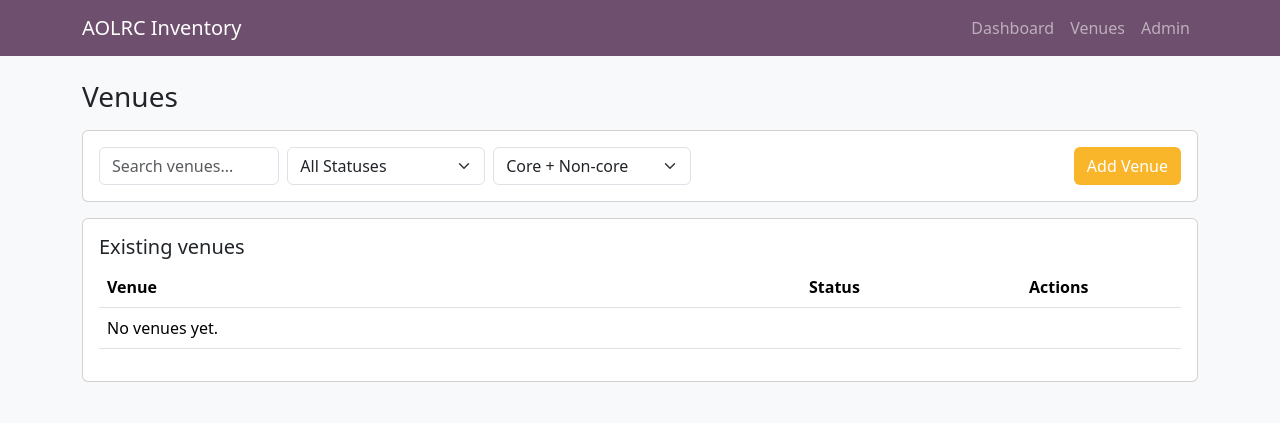
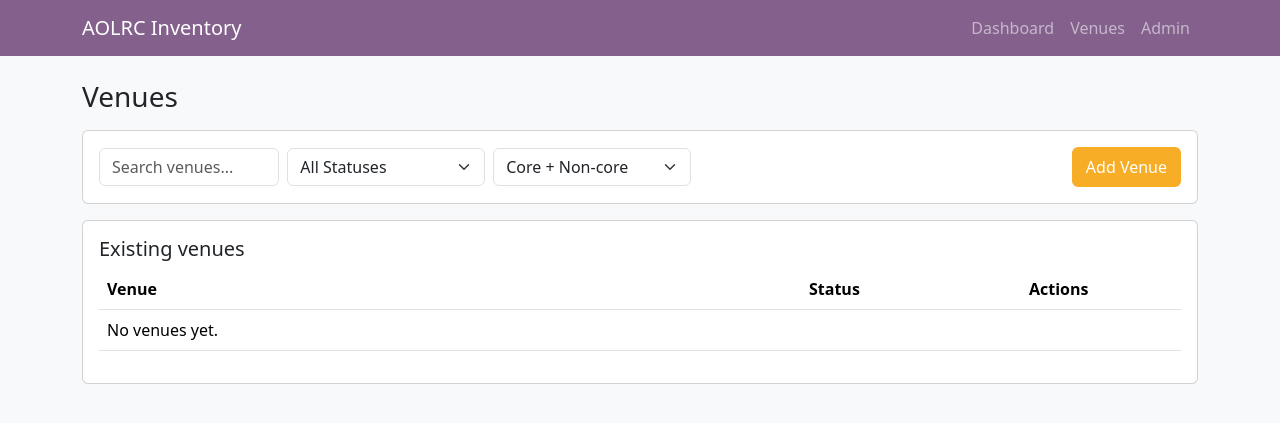
Before and after one commit to Usedpopcorn/AOLRC-Inventory-MS, a Flask app: page /venues in a window 1280 px wide. Shown: the top 423 px of the page. Run offline with Flask 3, Linux system fonts and the light colour scheme.

Commit message:
Enhance UI with new color variables and button styles; update Docker script to wait for web container readiness

```diff
--- a/static/css/styles.css
+++ b/static/css/styles.css
@@ -1,3 +1,74 @@
+:root {
+  --aolrc-purple: #84608C;
+  --aolrc-gold:   #F8AD26;
+  --aolrc-gold-hi: #FFDA94; /* optional */
+}
+
+/* AOLRC filled buttons: stay filled on hover/active/focus (no outline/transparent) */
+
+.btn-aolrc-primary {
+  background: var(--aolrc-purple) !important;
+  color: #fff !important;
+  border: 2px solid var(--aolrc-purple);
+  opacity: 1;
+}
+.btn-aolrc-primary:active,
+.btn-aolrc-primary:focus,
+.btn-aolrc-primary:focus-visible {
+  background: var(--aolrc-purple) !important;
+  color: #fff !important;
+  border-color: var(--aolrc-purple) !important;
+}
+.btn-aolrc-primary:focus-visible {
+  box-shadow: 0 0 0 3px rgba(132, 96, 140, 0.45);
+  outline: none;
+}
+@media (hover: hover) and (pointer: fine) {
+  .btn-aolrc-primary:hover {
+    background: var(--aolrc-purple) !important;
+    color: #fff !important;
+    border-color: var(--aolrc-purple) !important;
+    filter: brightness(0.93);
+  }
+}
+.btn-aolrc-primary:active {
+  filter: brightness(0.88);
+}
+
+.btn-aolrc-accent {
+  background: var(--aolrc-gold) !important;
+  color: #fff !important;
+  border: 2px solid var(--aolrc-gold);
+  opacity: 1;
+}
+.btn-aolrc-accent:active,
+.btn-aolrc-accent:focus,
+.btn-aolrc-accent:focus-visible {
+  background: var(--aolrc-gold) !important;
+  color: #fff !important;
+  border-color: var(--aolrc-gold) !important;
+}
+.btn-aolrc-accent:focus-visible {
+  box-shadow: 0 0 0 3px rgba(248, 173, 38, 0.5);
+  outline: none;
+}
+@media (hover: hover) and (pointer: fine) {
+  .btn-aolrc-accent:hover {
+    background: var(--aolrc-gold) !important;
+    color: #fff !important;
+    border-color: var(--aolrc-gold) !important;
+    filter: brightness(0.93);
+  }
+}
+.btn-aolrc-accent:active {
+  filter: brightness(0.88);
+}
+
+.badge-core {
+  background: var(--aolrc-purple);
+  color: #fff;
+}
+
 /* Status pills (no fill, colored text) */
 .status-pill{
   display: inline-flex;
@@ -13,7 +84,7 @@
 
 /* Color variants */
 .status-good { color: #198754; }   /* green */
-.status-ok   { color: #f9b62b; }   /* yellow/gold */
+.status-ok   { color: var(--aolrc-gold); }   /* yellow/gold */
 .status-low  { color: #fd7e14; }   /* orange */
 .status-out  { color: #dc3545; }   /* red */
 .status-na   { color: #111; }      /* black for Not Checked */
--- a/templates/admin/items.html
+++ b/templates/admin/items.html
@@ -18,7 +18,7 @@
         </select>
       </div>
       <div class="col-md-2">
-        <button class="btn w-100" style="background-color:#F9B62B;">Add</button>
+        <button class="btn w-100 btn-aolrc-accent">Add</button>
       </div>
     </form>
   </div>
--- a/templates/base.html
+++ b/templates/base.html
@@ -14,7 +14,7 @@
 <link rel="stylesheet" href="https://cdn.jsdelivr.net/npm/bootstrap-icons@1.11.3/font/bootstrap-icons.min.css">
 <body class="bg-light">
 
-<nav class="navbar navbar-expand-lg navbar-dark" style="background-color:#6E4F6D;">
+<nav class="navbar navbar-expand-lg navbar-dark" style="background-color: var(--aolrc-purple);">
   <div class="container">
     <a class="navbar-brand" href="{{ url_for('main.dashboard') }}">AOLRC Inventory</a>
 
@@ -38,7 +38,7 @@
 
 <!-- Mobile offcanvas menu -->
 <div class="offcanvas offcanvas-end text-white" tabindex="-1" id="mobileNav" aria-labelledby="mobileNavLabel"
-     style="background-color:#6E4F6D;">
+     style="background-color: var(--aolrc-purple);">
   <div class="offcanvas-header">
     <h5 class="offcanvas-title" id="mobileNavLabel">Menu</h5>
     <button type="button" class="btn-close btn-close-white" data-bs-dismiss="offcanvas" aria-label="Close"></button>
--- a/templates/dashboard.html
+++ b/templates/dashboard.html
@@ -42,7 +42,7 @@
            </select>
             </div>
 
-        <a class="btn text-white" style="background-color:#F9B62B;"
+        <a class="btn btn-aolrc-accent"
            href="{{ url_for('main.venues') }}">
            Edit Venues
          </a>
@@ -81,8 +81,7 @@
                   </td>
 
                   <td>
-                    <a class="btn btn-sm text-white"
-                       style="background-color:#6E4F6D;"
+                    <a class="btn btn-sm btn-aolrc-primary"
                        href="{{ url_for('venue_items.quick_check', venue_id=v.id, next=request.full_path) }}">
                       View / Update
                     </a>
--- a/templates/venues/list.html
+++ b/templates/venues/list.html
@@ -29,7 +29,7 @@
         </select>
       </div>
 
-      <button class="btn text-white" style="background-color:#F9B62B;"
+      <button class="btn btn-aolrc-accent"
               data-bs-toggle="collapse" data-bs-target="#addVenueCollapse"
               aria-expanded="false" aria-controls="addVenueCollapse">
         Add Venue
@@ -64,7 +64,7 @@
         </div>
 
           <div class="col-lg-2">
-            <button class="btn w-100 text-white" style="background-color:#6E4F6D;">
+            <button class="btn w-100 btn-aolrc-accent">
               Create
             </button>
           </div>
@@ -95,7 +95,7 @@
                 <td>
                   <div class="fw-semibold">{{ v.name }}</div>
                   {% if v.is_core %}
-                    <span class="badge" style="background-color:#6E4F6D;">Core</span>
+                    <span class="badge badge-core">Core</span>
                   {% endif %}
                   {% if not v.active %}
                     <span class="badge bg-dark">Hidden</span>
@@ -115,8 +115,7 @@
                 </td>
 
                 <td>
-                  <a class="btn btn-sm text-white"
-                     style="background-color:#6E4F6D;"
+                  <a class="btn btn-sm btn-aolrc-primary"
                      href="{{ url_for('venue_items.quick_check', venue_id=v.id, next=request.full_path) }}">
                     View / Update
                   </a>
--- a/templates/venues/quick_check.html
+++ b/templates/venues/quick_check.html
@@ -48,7 +48,7 @@
       </div>
       {% endfor %}
 
-      <button class="btn mt-3 w-100" style="background-color:#F9B62B;" type="submit">
+      <button class="btn mt-3 w-100 btn-aolrc-accent" type="submit">
         Save Changes
       </button>
     </div>
--- a/templates/venues/settings.html
+++ b/templates/venues/settings.html
@@ -27,7 +27,7 @@
   <div class="card-body">
     <div class="d-flex flex-wrap gap-2 align-items-center mb-2">
       {% if venue.is_core %}
-        <span class="badge" style="background-color:#6E4F6D;">Core venue</span>
+        <span class="badge badge-core">Core venue</span>
       {% else %}
         <span class="badge bg-secondary">Non-core venue</span>
       {% endif %}
@@ -62,11 +62,11 @@
       </div>
 
       <div class="col-12 d-flex flex-wrap gap-2">
-        <button class="btn text-white" style="background-color:#F9B62B;" type="submit">
+        <button class="btn btn-aolrc-accent" type="submit">
           Save Settings
         </button>
 
-        <a class="btn btn-outline-primary"
+        <a class="btn btn-primary"
            href="{{ url_for('venue_items.supplies', venue_id=venue.id) }}">
           Edit Supplies
         </a>
--- a/templates/venues/supplies.html
+++ b/templates/venues/supplies.html
@@ -44,7 +44,7 @@
         </table>
       </div>
 
-      <button class="btn mt-2" style="background-color:#F9B62B;">Save Supplies</button>
+      <button class="btn mt-2 btn-aolrc-accent">Save Supplies</button>
     </form>
   </div>
 </div>
```
Also changed, not shown: docs/AI_Prompt.md (added, +17 -0 lines), .cursor/commands/logs.md (added), .cursor/commands/start.md (added), .cursor/commands/stop.md (added), .cursor/skills/brand-colors/SKILL.md (added), .cursor/skills/debugging-workflow/SKILL.md (added), 3 other files.
